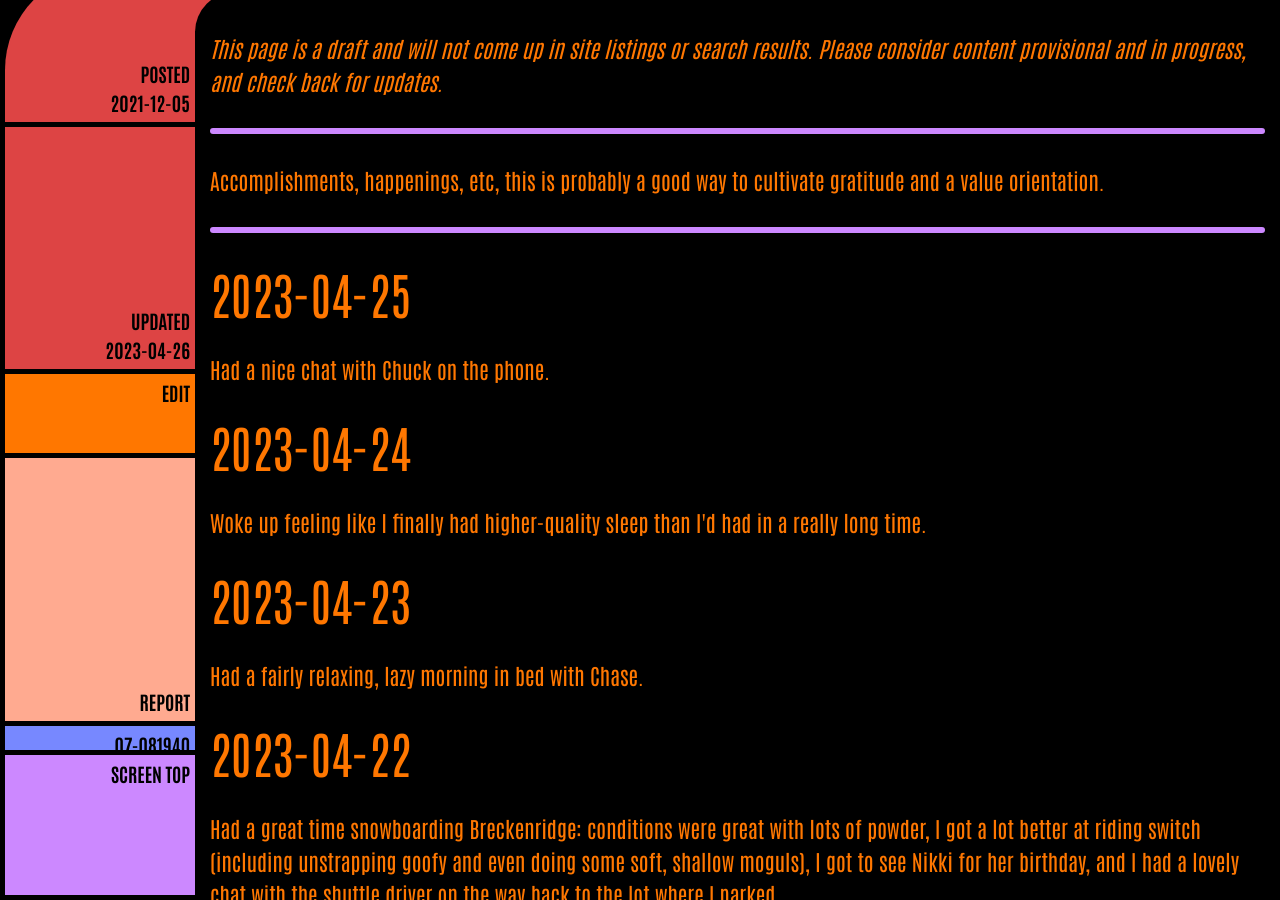
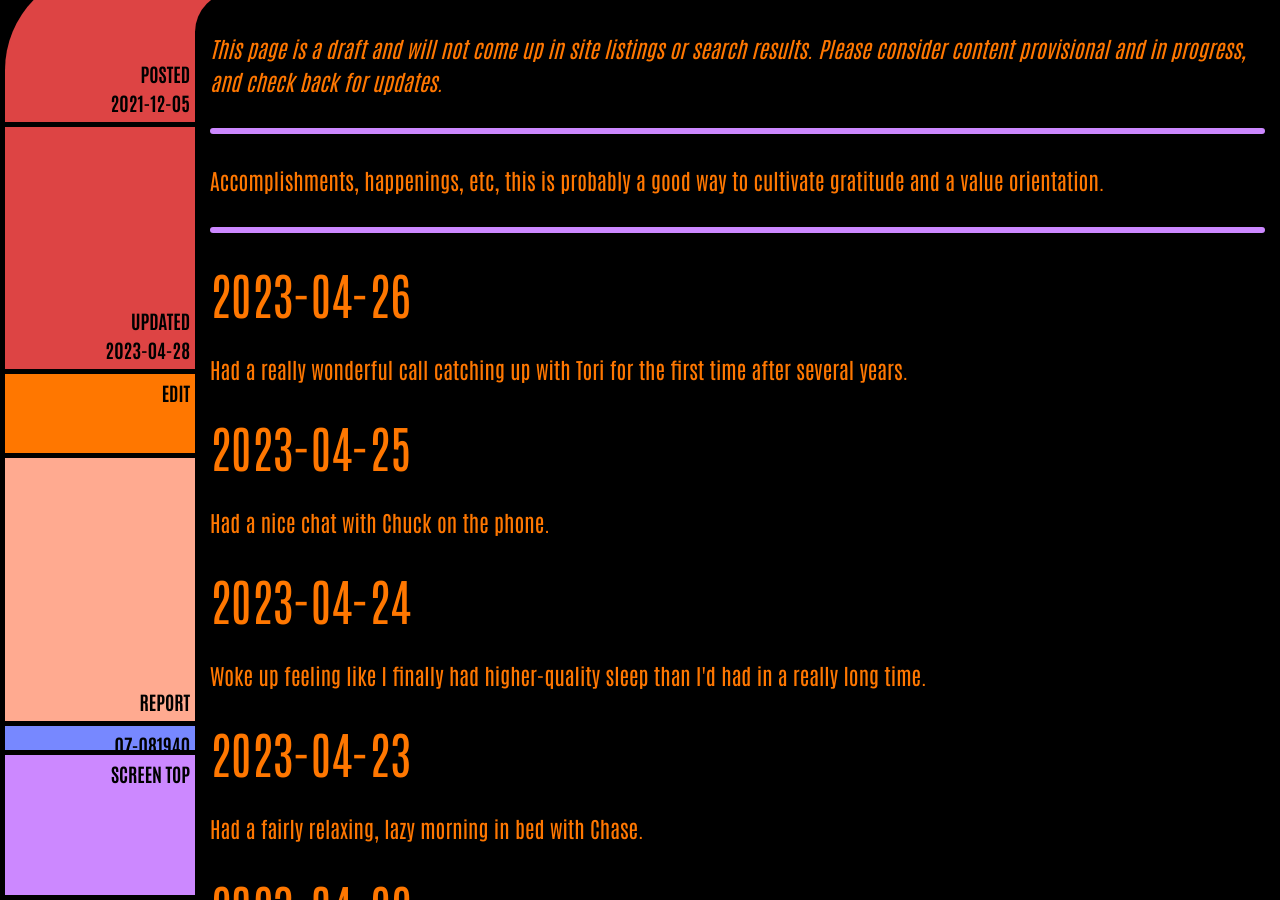
Before and after one commit to ArthurZey/arthurzey.github.io, a Jekyll site: the page built from _pages/one-good-thing.md, in a window 1280 px wide and 900 px high, scrolled down 333 px. Built offline with Jekyll 4.4.1, drawn with Linux system fonts in a browser that asks for light colours.

Commit message:
added 2023-04-26

```diff
--- a/_pages/one-good-thing.md
+++ b/_pages/one-good-thing.md
@@ -2,12 +2,16 @@
 title: One Good Thing
 description: "Accomplishments, happenings, etc, this is probably a good way to cultivate gratitude and a value orientation."
 date: "2021-12-05"
-last_modified_at: "2023-04-26T18:05:28+00:00"
+last_modified_at: "2023-04-28T19:31:20+00:00"
 tags:
   - happenings
   - draft
 sitemap: false
 ---
+
+## 2023-04-26
+Had a really wonderful call catching up with Tori for the first time after several years.
+
 ## 2023-04-25
 Had a nice chat with Chuck on the phone.
 
```
